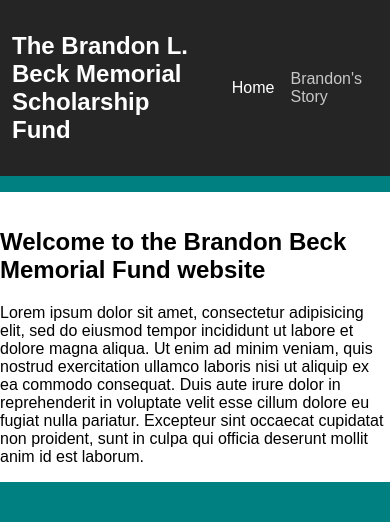
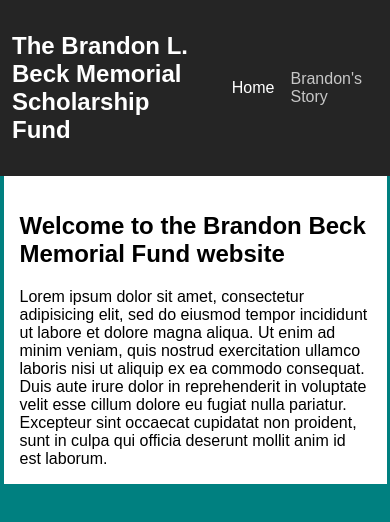
Before and after one commit to aoldenburg/brandon-beck, a React app: page / in a window 390 px wide. Shown: the top 522 px of the page. Built offline with nearby package versions, Linux system fonts and the light colour scheme.

Commit message:
feat(Main): Base content styles

```diff
--- a/src/components/Main/Main.css
+++ b/src/components/Main/Main.css
@@ -4,4 +4,13 @@
   width: 100%;
   margin: 1rem 0rem;
   padding: 1rem 1rem;
+
+
 }
+@media(max-width: 64rem) {
+  .main {
+    width: 90%;
+    margin: 0;
+    padding: 1rem;
+  }
+}
--- a/src/pages/Home.js
+++ b/src/pages/Home.js
@@ -6,5 +6,6 @@ export default () => (
     <Main>
       <h2>Welcome to the Brandon Beck Memorial Fund website</h2>
       {'Lorem ipsum dolor sit amet, consectetur adipisicing elit, sed do eiusmod tempor incididunt ut labore et dolore magna aliqua. Ut enim ad minim veniam, quis nostrud exercitation ullamco laboris nisi ut aliquip ex ea commodo consequat. Duis aute irure dolor in reprehenderit in voluptate velit esse cillum dolore eu fugiat nulla pariatur. Excepteur sint occaecat cupidatat non proident, sunt in culpa qui officia deserunt mollit anim id est laborum.'}
+
     </Main>
   </Background>)
```
